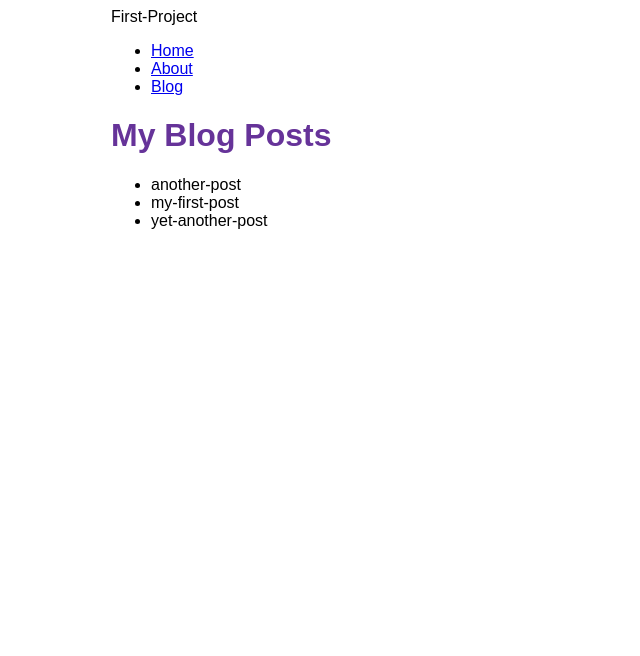
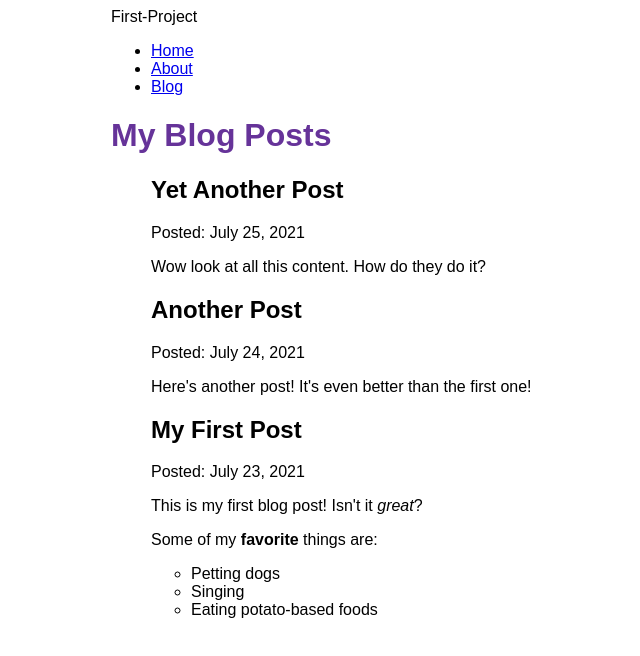
Before and after one commit to Deepaksavani/Gatsby, a Gatsby site: page /blog in a window 1280 px wide. Shown: the whole page, without its empty margins (279-919 px from the left). Built offline with nearby package versions, Linux system fonts and the light colour scheme; Gatsby itself is replaced by a stand-in of ours.

Commit message:
Finished Gatsby Tutorial Part 5

```diff
--- a/blog/another-post.mdx
+++ b/blog/another-post.mdx
@@ -0,0 +1,6 @@
+---
+title: "Another Post"
+date: "2021-07-24"
+---
+
+Here's another post! It's even better than the first one!
--- a/blog/my-first-post.mdx
+++ b/blog/my-first-post.mdx
@@ -0,0 +1,12 @@
+---
+title: "My First Post"
+date: "2021-07-23"
+---
+
+This is my first blog post! Isn't it *great*?
+
+Some of my **favorite** things are:
+
+* Petting dogs
+* Singing
+* Eating potato-based foods
--- a/blog/yet-another-post.mdx
+++ b/blog/yet-another-post.mdx
@@ -0,0 +1,6 @@
+---
+title: "Yet Another Post"
+date: "2021-07-25"
+---
+
+Wow look at all this content. How do they do it?
--- a/gatsby-config.js
+++ b/gatsby-config.js
@@ -11,7 +11,8 @@
       options: {
         name: `blog`,
         path: `${__dirname}/blog`,
-      }
+      },
     },
+    "gatsby-plugin-mdx",
   ],
 };
--- a/package.json
+++ b/package.json
@@ -15,8 +15,11 @@
     "clean": "gatsby clean"
   },
   "dependencies": {
+    "@mdx-js/mdx": "^1.6.22",
+    "@mdx-js/react": "^1.6.22",
     "gatsby": "^3.13.1",
     "gatsby-plugin-image": "^1.14.0",
+    "gatsby-plugin-mdx": "^2.14.0",
     "gatsby-plugin-sharp": "^3.14.0",
     "gatsby-plugin-typography": "^4.0.0-zz-next.1",
     "gatsby-source-filesystem": "^3.14.0",
--- a/src/pages/blog.js
+++ b/src/pages/blog.js
@@ -1,31 +1,37 @@
-import * as React from 'react'
-import { graphql } from 'gatsby'
-import Layout from '../components/layout'
+import * as React from "react";
+import { graphql } from "gatsby";
+import Layout from "../components/layout";
+import { MDXRenderer } from "gatsby-plugin-mdx";
 
 const BlogPage = ({ data }) => {
   return (
     <Layout pageTitle="My Blog Posts">
       <ul>
-      {
-        data.allFile.nodes.map(node => (
-          <li key={node.name}>
-            {node.name}
-          </li>
-        ))
-      }
+        {data.allMdx.nodes.map((node) => (
+          <article key={node.id}>
+            <h2>{node.frontmatter.title}</h2>
+            <p>Posted: {node.frontmatter.date}</p>
+            <MDXRenderer>{node.body}</MDXRenderer>
+          </article>
+        ))}
       </ul>
     </Layout>
-  )
-}
+  );
+};
 
 export const query = graphql`
   query {
-    allFile {
+    allMdx(sort: { fields: frontmatter___date, order: DESC }) {
       nodes {
-        name
+        frontmatter {
+          date(formatString: "MMMM D, YYYY")
+          title
+        }
+        id
+        body
       }
     }
   }
-`
+`;
 
-export default BlogPage
+export default BlogPage;
```
Also changed, not shown: 1 other file.
